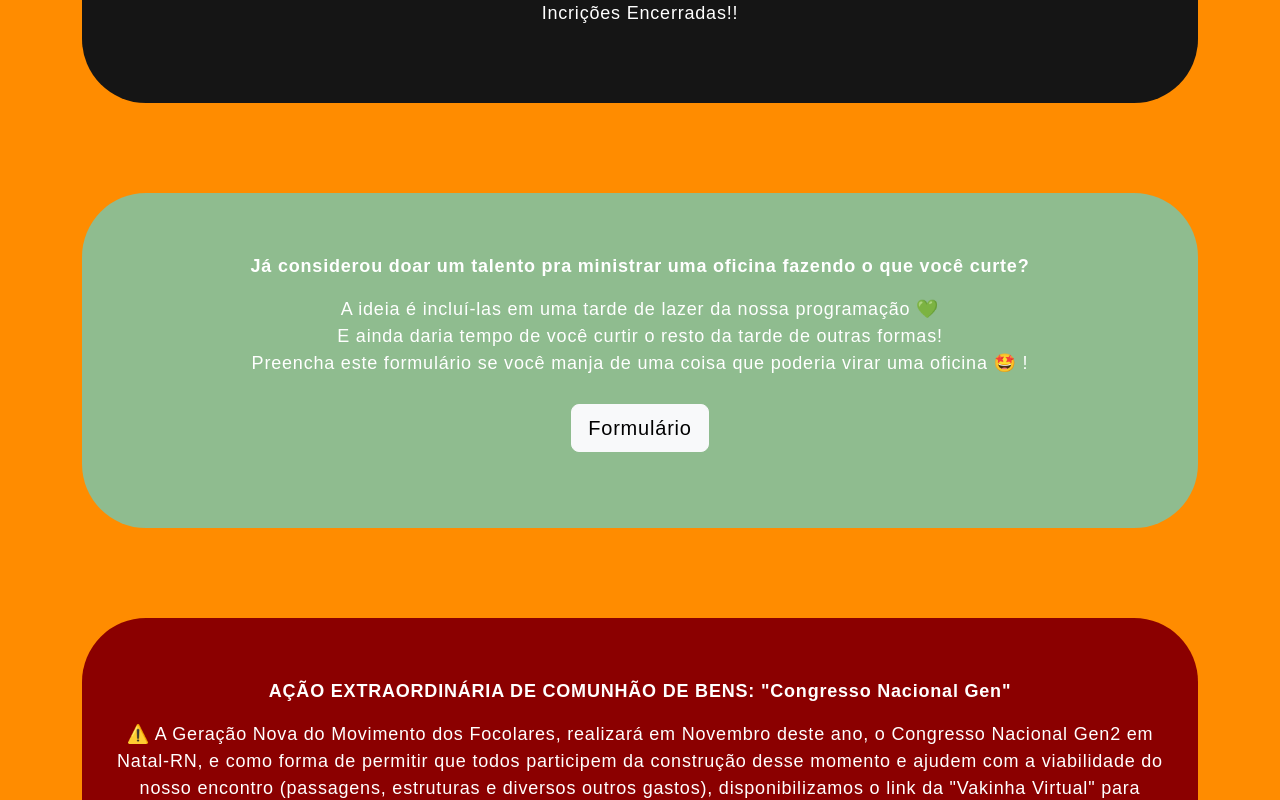
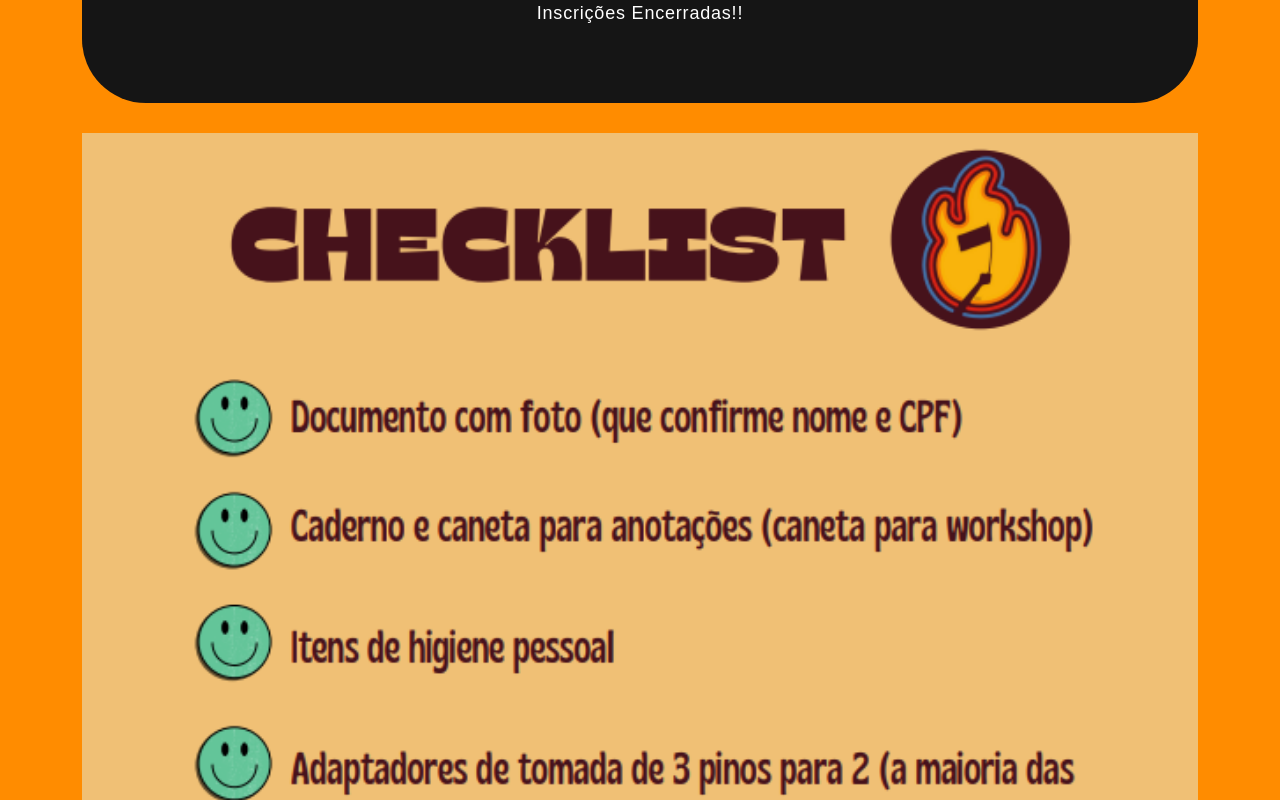
Before and after one commit to caduaraujo/congresso2022, a React (Create React App) app: page / in a window 1280 px wide. Shown: the part 970-1770 px from the top of the page. Built offline with nearby package versions, Linux system fonts and the light colour scheme.

Commit message:
build 05/11 add check list

```diff
--- a/src/App.js
+++ b/src/App.js
@@ -6,6 +6,7 @@ import { Skills } from "./components/Skills";
 import { Faq } from "./components/Faq";
 import { Verde } from "./components/Verde";
 import { Vermelho } from "./components/Vermelho";
+import { CarouselCheck } from "./components/CarouselCheck";
 // import { motion, useScroll } from "framer-motion"
 
 function App() {
@@ -14,7 +15,7 @@ function App() {
       <NavBar />
       <Banner />
       <Skills />
-      <Verde />
+      <CarouselCheck />
       <Vermelho />
       <Faq />
     </div>
--- /dev/null
+++ b/src/components/CarouselCheck.js
@@ -0,0 +1,41 @@
+// import Carousel from 'react-bootstrap/Carousel';
+
+import Carousel from 'react-bootstrap/Carousel';
+
+import check_1 from  '../assets/img/check_1.png';
+import check_2 from  '../assets/img/check_2.png';
+
+export const CarouselCheck = () => {
+  return (
+    <div className="container">
+        <div className="row">
+          <div className="col-12">
+    <Carousel variant="dark" slide={false}>
+
+      <Carousel.Item>
+        <img
+          className="d-block w-100"
+          src={check_1}
+          alt="First slide"
+        />
+        <Carousel.Caption>
+
+        </Carousel.Caption>
+      </Carousel.Item >
+      <Carousel.Item>
+        <img
+          className="d-block w-100"
+          src={check_2}
+          alt="Second slide"
+        />
+
+        <Carousel.Caption>
+
+        </Carousel.Caption>
+      </Carousel.Item>
+    </Carousel>
+    </div>
+  </div>
+</div>
+  );
+}
--- a/src/components/Skills.js
+++ b/src/components/Skills.js
@@ -29,7 +29,7 @@ export const Skills = () => {
               </p>
               <p>
                 <div>
-                 Incrições Encerradas!!<br></br>
+                 Inscrições Encerradas!!<br></br>
                 </div>
               </p>
             </div>
--- a/src/components/Verde.js
+++ b/src/components/Verde.js
@@ -1,5 +1,3 @@
-import calendar from '../assets/img/Vector.png';
-import geo from '../assets/img/geo-alt.svg';
 import Button from 'react-bootstrap/Button';
 
 export const Verde = () => {
@@ -10,7 +8,7 @@ export const Verde = () => {
           <div className="col-12">
             <div className="verde-bx wow zoomIn">
               <p className="fw-bold">
-              Já considerou doar um talento pra ministrar uma oficina fazendo o que você curte?
+              Se liga na check list que a gente preparou para você não esquecer nada importante na hora de arrumar a mala!
               </p>
               <p>
               A ideia é incluí-las em uma tarde de lazer da nossa programação 💚 <br></br>
```
Also changed, not shown: src/assets/img/check_1.png (added), src/assets/img/check_2.png (added), 9 other files (tests, documents, lock files or other folders).
